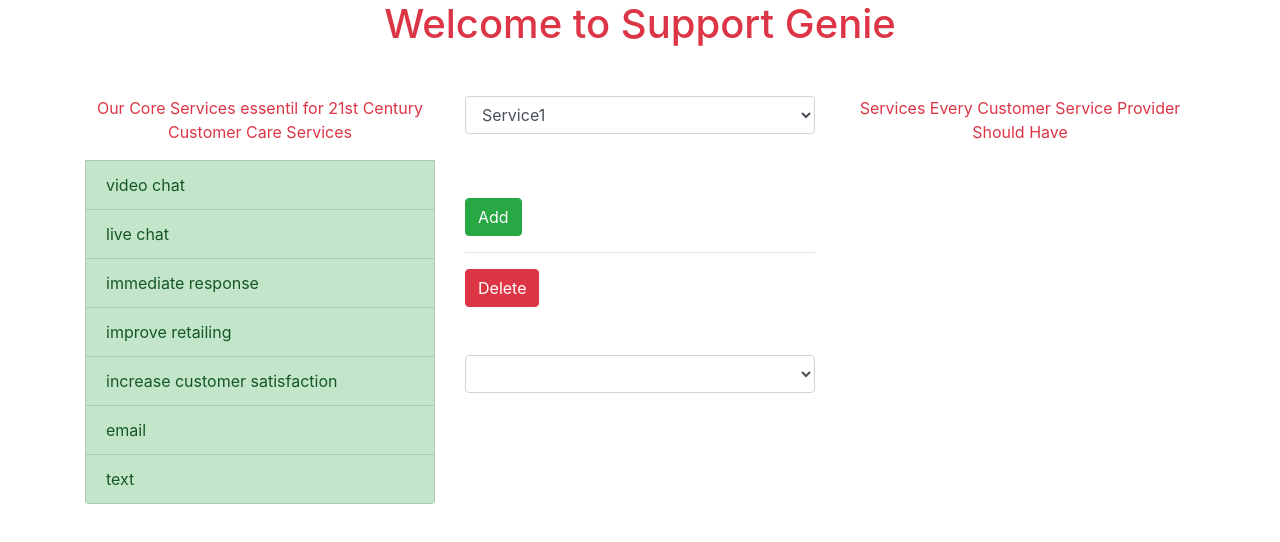
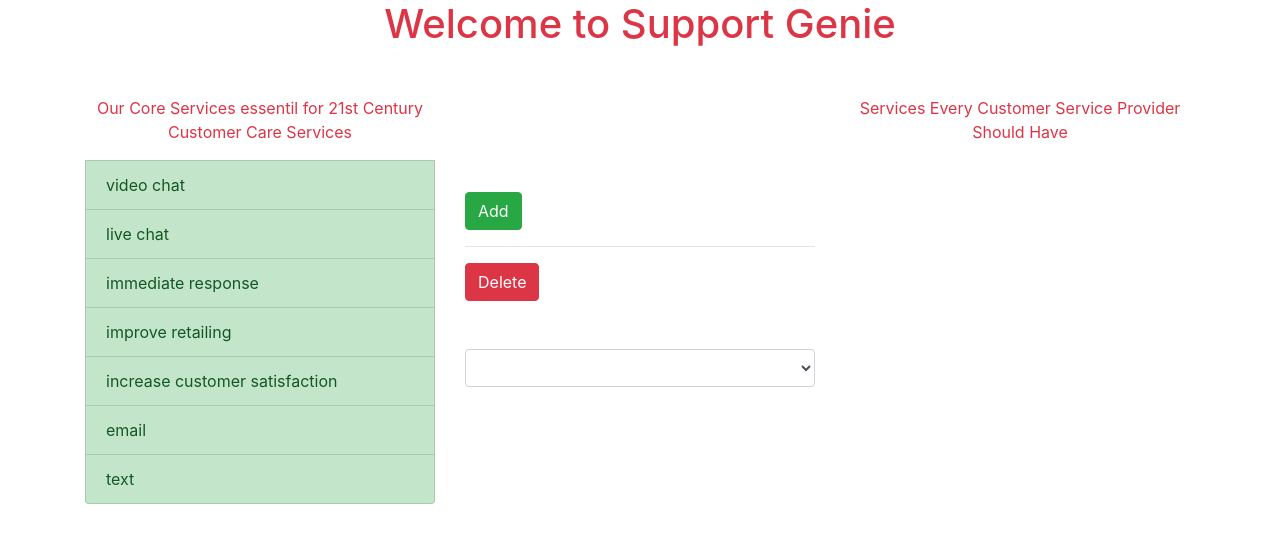
Before and after one commit to Theodore-Kelechukwu-Onyejiaku/list-component, a React (Create React App) app: page / in a window 1280 px wide. Shown: the top 542 px of the page. Built offline with nearby package versions, Linux system fonts and the light colour scheme.

Commit message:
add add function

```diff
--- a/src/App.js
+++ b/src/App.js
@@ -16,23 +16,6 @@ const SelectServices = () => {
   return <option value="service1"> Service1</option>;
 };
 
-const AddButton = () => {
-  return (
-    <div>
-      <button className="btn btn-success mt-5">Add</button>
-      <hr />
-    </div>
-  );
-};
-
-const DeleteButton = () => {
-  return (
-    <div>
-      <button className="btn btn-danger">Delete</button>
-    </div>
-  );
-};
-
 const App = () => {
   const [services, setServices] = useState([
     "video chat ",
@@ -44,6 +27,13 @@ const App = () => {
     "text",
   ]);
   const [customerServices, setCustomerServices] = useState([]);
+  const [visible, setVisible] = useState(true);
+
+  //Clicking the add Button
+  const add = () => {
+    //alert("hello");
+    setVisible(!visible)
+  };
   return (
     <div className="App text-danger container">
       <div className="heading text-center">
@@ -61,13 +51,19 @@ const App = () => {
           </ul>
         </div>
         <div className="col-sm-12 col-md-4 col-lg-4 col-xl-4">
-          <div className="form-group">
-            <select className="form-control">
-              <SelectServices />
+          <div className="form-group mt-5">
+            <select className="form-control" style={{ "display": visible ? "none": "block"}}>
+              <SelectServices  />
             </select>
           </div>
-          <AddButton />
-          <DeleteButton />
+          <div>
+            <button className="btn btn-success mt-5" onClick={add}>Add</button>
+            <hr />
+          </div>
+
+          <div>
+            <button className="btn btn-danger">Delete</button>
+          </div>
           <div className="form-group mt-5">
             <select className="form-control"></select>
           </div>
```
